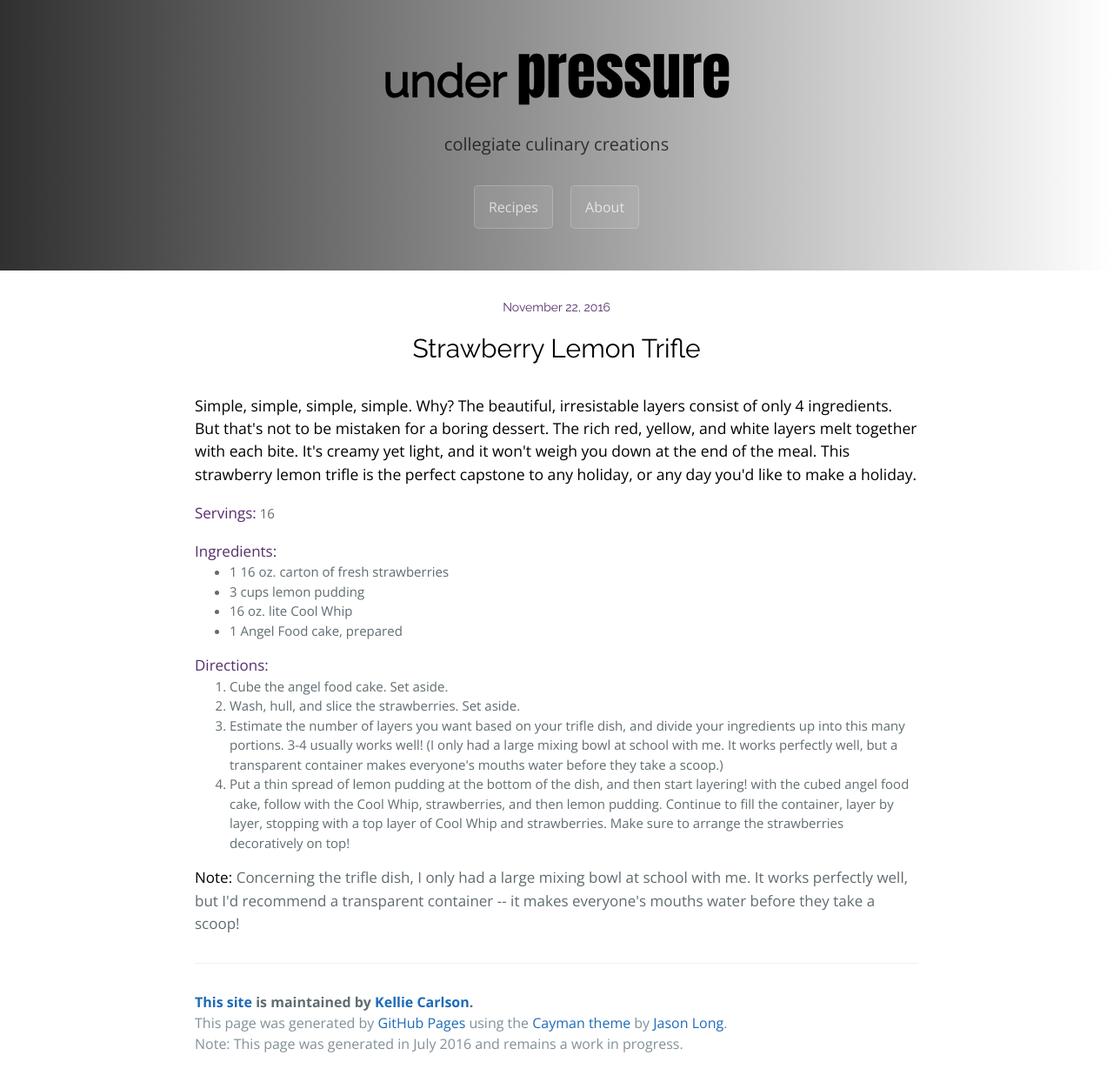
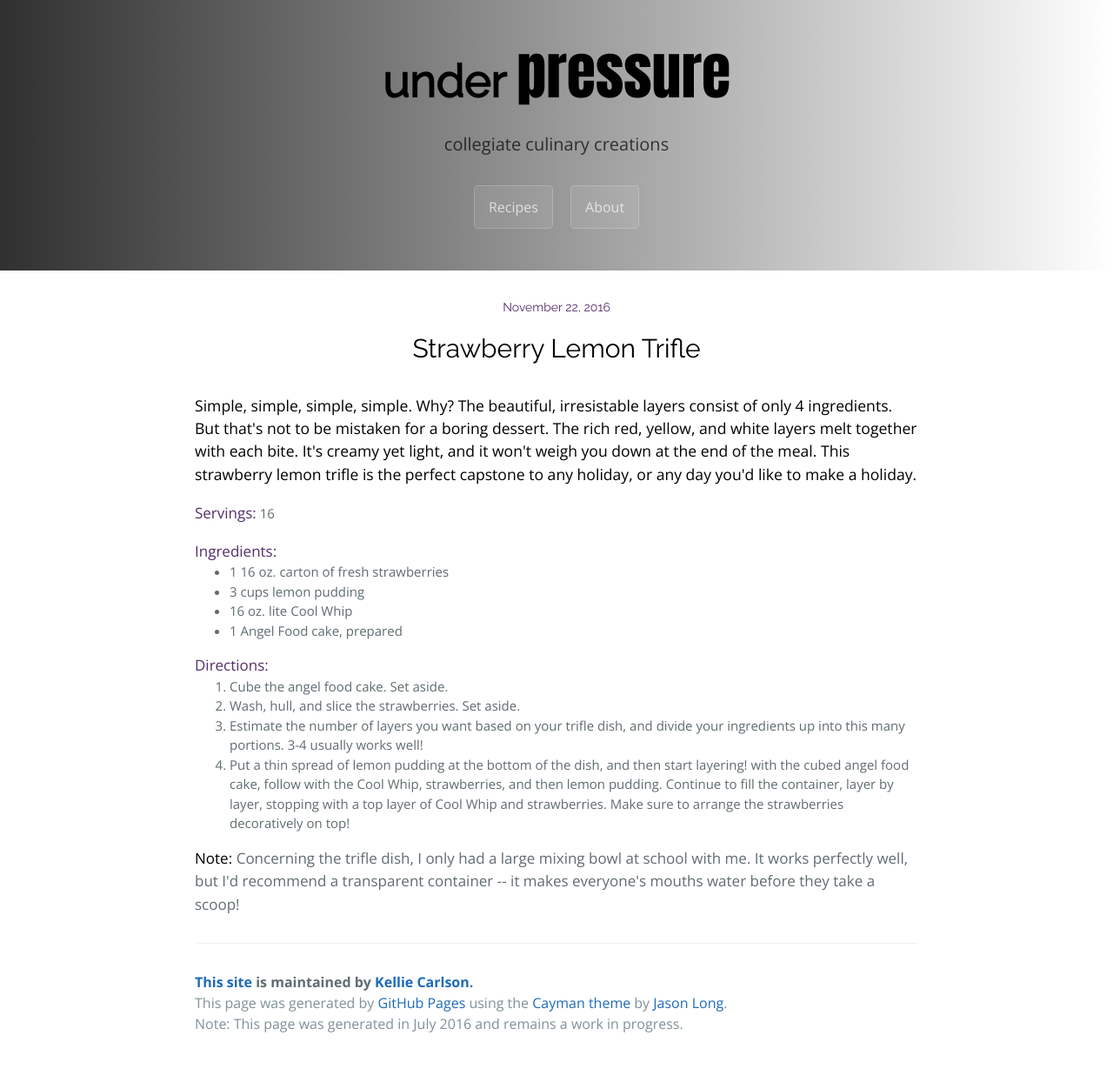
Before and after one commit to carlsonkellie/under_pressure_blog, a Jekyll site: the page built from _posts/2016-11-22-trifle.html, in a window 1280 px wide. Shown: the whole page at 87% size. Built offline with Jekyll 4.4.1, drawn with Linux system fonts in a browser that asks for light colours; some web fonts are replaced; after the commit the page ends 1221 px from its top, so only the background shows below that.

Commit message:
more trifle edits

```diff
--- a/_posts/2016-11-22-trifle.html
+++ b/_posts/2016-11-22-trifle.html
@@ -24,7 +24,7 @@ description: Simple, simple, simple, simple. Why? The beautiful, irresistable la
 <ol>
   <li>Cube the angel food cake. Set aside.</li>
   <li>Wash, hull, and slice the strawberries. Set aside.</li>
-  <li>Estimate the number of layers you want based on your trifle dish, and divide your ingredients up into this many portions. 3-4 usually works well! (I only had a large mixing bowl at school with me. It works perfectly well, but a transparent container makes everyone's mouths water before they take a scoop.) </li>
+  <li>Estimate the number of layers you want based on your trifle dish, and divide your ingredients up into this many portions. 3-4 usually works well!</li>
   <li>Put a thin spread of lemon pudding at the bottom of the dish, and then start layering!  with the cubed angel food cake, follow with the Cool Whip, strawberries, and then lemon pudding. Continue to fill the container, layer by layer, stopping with a top layer of Cool Whip and strawberries. Make sure to arrange the strawberries decoratively on top!</li>
 </ol>
 <span style= "color:black; font-size:17px">Note:</span> <span style= "font-size:17px">Concerning the trifle dish, I only had a large mixing bowl at school with me. It works perfectly well, but I'd recommend a transparent container -- it makes everyone's mouths water before they take a scoop!</span>
```
